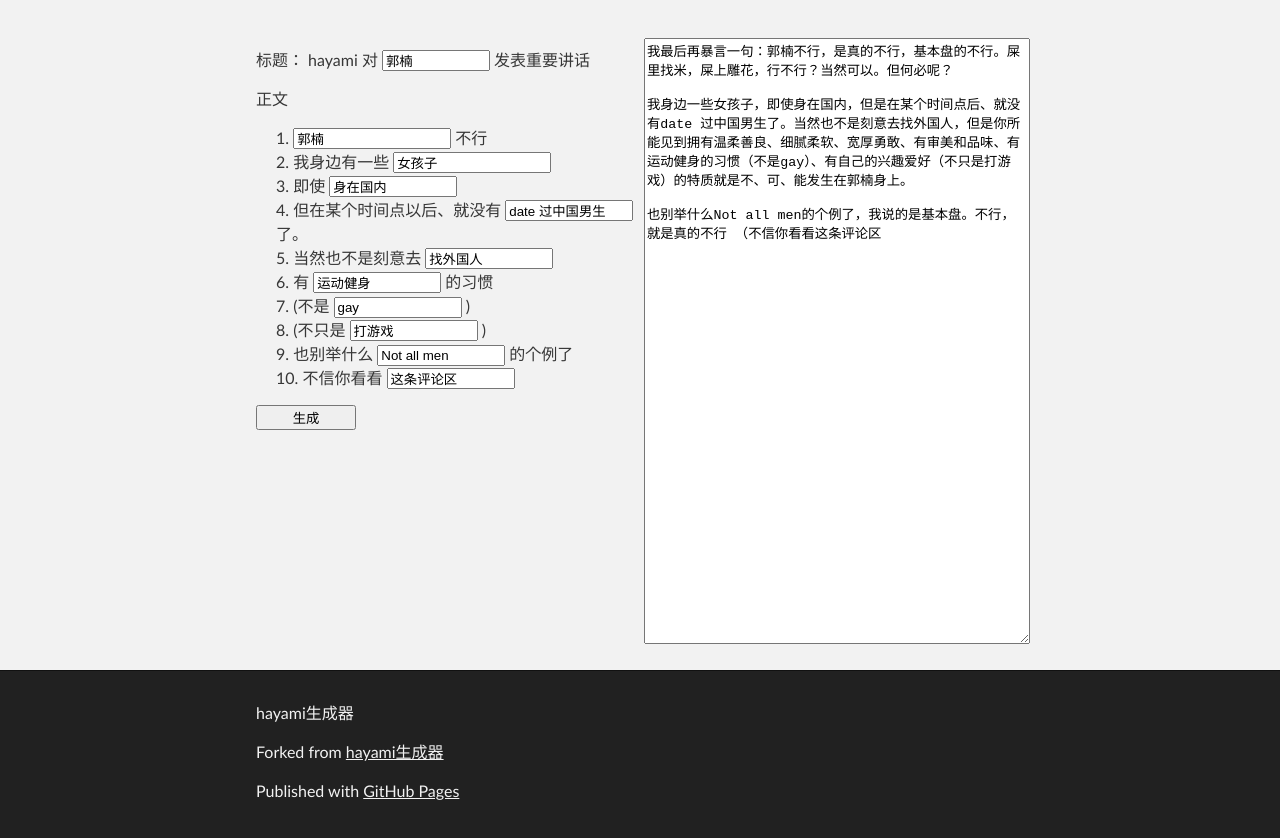
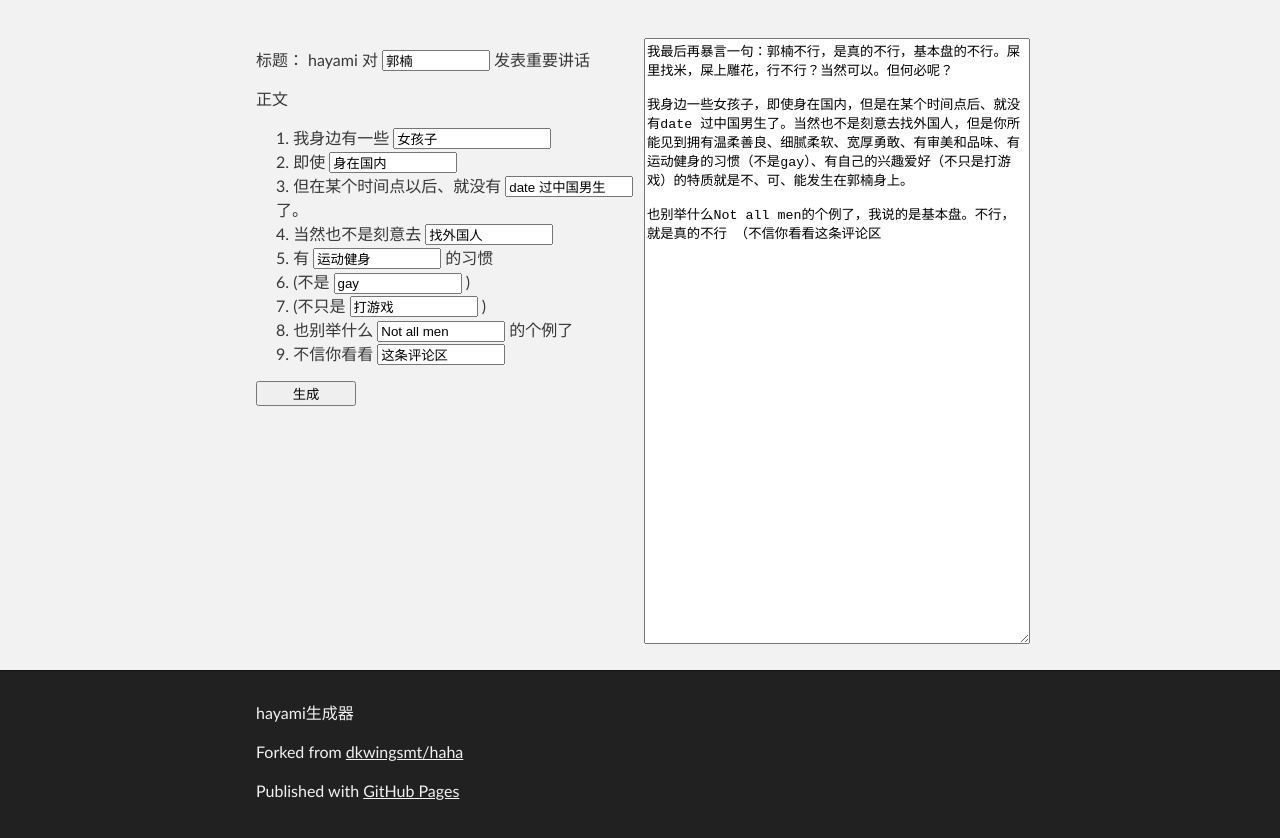
Before and after one commit to slove34/dore, a plain HTML site: page index.html in a window 1280 px wide. Shown: the part 212-1050 px from the top of the page. Drawn offline with Linux system fonts and the light colour scheme.

Commit message:
Update index.html

```diff
--- a/index.html
+++ b/index.html
@@ -41,9 +41,6 @@
     <p>正文</p>
     <ol>
         <li>
-            <input type="text" name="i_to" value="" style="width:150px;" />
-            不行
-        </li><li>
             我身边有一些
             <input type="text" name="i_who" value="" style="width:150px;" />
         </li><li>
@@ -93,7 +90,7 @@
     <div id="footer_wrap" class="outer">
       <footer class="inner">
         <p class="copyright">hayami生成器</p>
-        <p>Forked from <a href="https://github.com/dkwingsmt/haha">hayami生成器</a></p>
+        <p>Forked from <a href="https://github.com/dkwingsmt/haha">dkwingsmt/haha</a></p>
         <p>Published with <a href="http://pages.github.com">GitHub Pages</a></p>
       </footer>
     </div>
```
